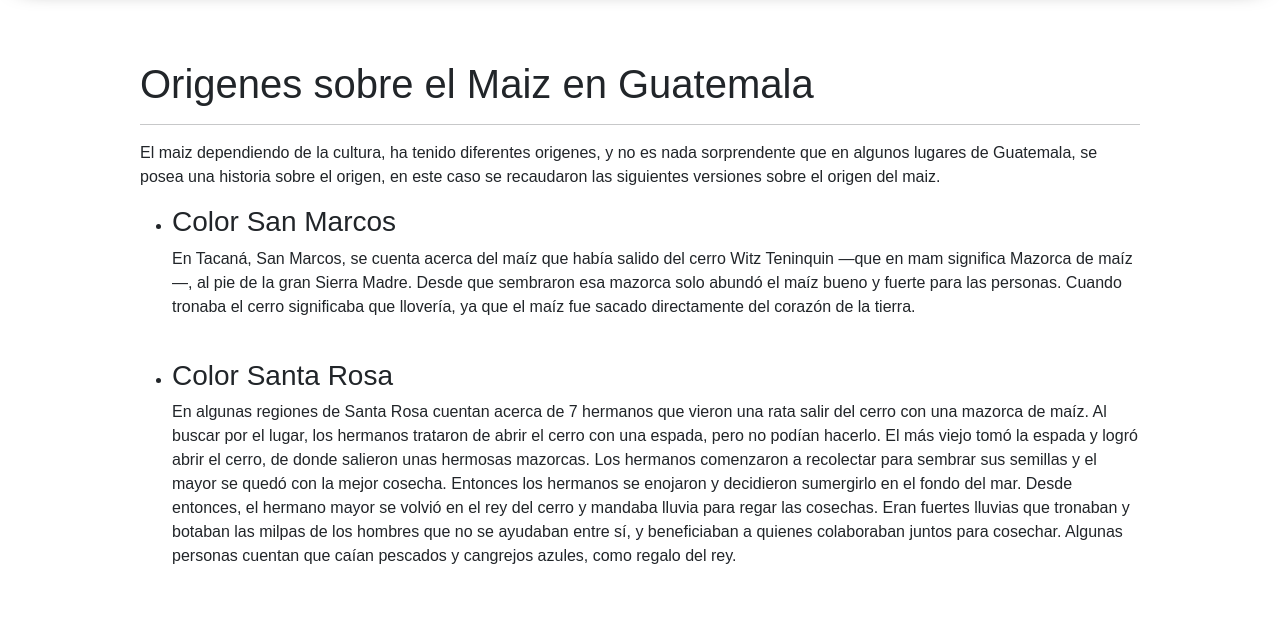
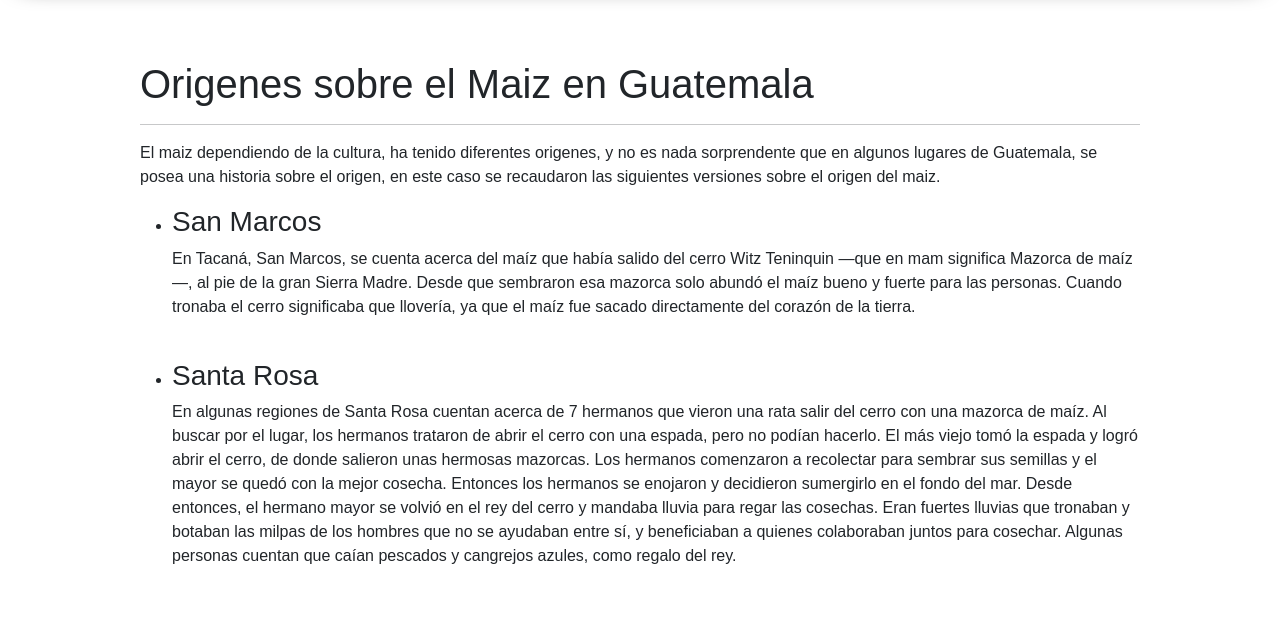
Before and after one commit to Luis-Cifuentes/Practica1-TS1-MaizBlog, a PHP site: page /origin in a window 1280 px wide. Shown: the part 80-712 px from the top of the page. Run offline with PHP 8.4, Linux system fonts and the light colour scheme; data comes from the database, SQL or seed files in the repository.

Commit message:
Arreglos implementados

```diff
--- a/App/config/config.php
+++ b/App/config/config.php
@@ -1,7 +1,7 @@
 <?php
 
 function retornarConn(){
-    $dbhost = 'localhost';
+    $dbhost = 'localhost:3306';
     $dbname = 'ts1maizblog';
     $dbuser = 'root';
     $dbpass = 'nbpjxdxd2';
--- a/App/resources/views/origenes.php
+++ b/App/resources/views/origenes.php
@@ -31,7 +31,7 @@
                 <?php
                     foreach ($cont as $cont) {
                         echo "<li>";
-                        echo "<h3>Color " . $cont->lugar_origen . "</h3>";
+                        echo "<h3>" . $cont->lugar_origen . "</h3>";
                         echo "<p>" . $cont->historia . "</p>";
                         echo "</li>";
                         echo "<br>";
```
